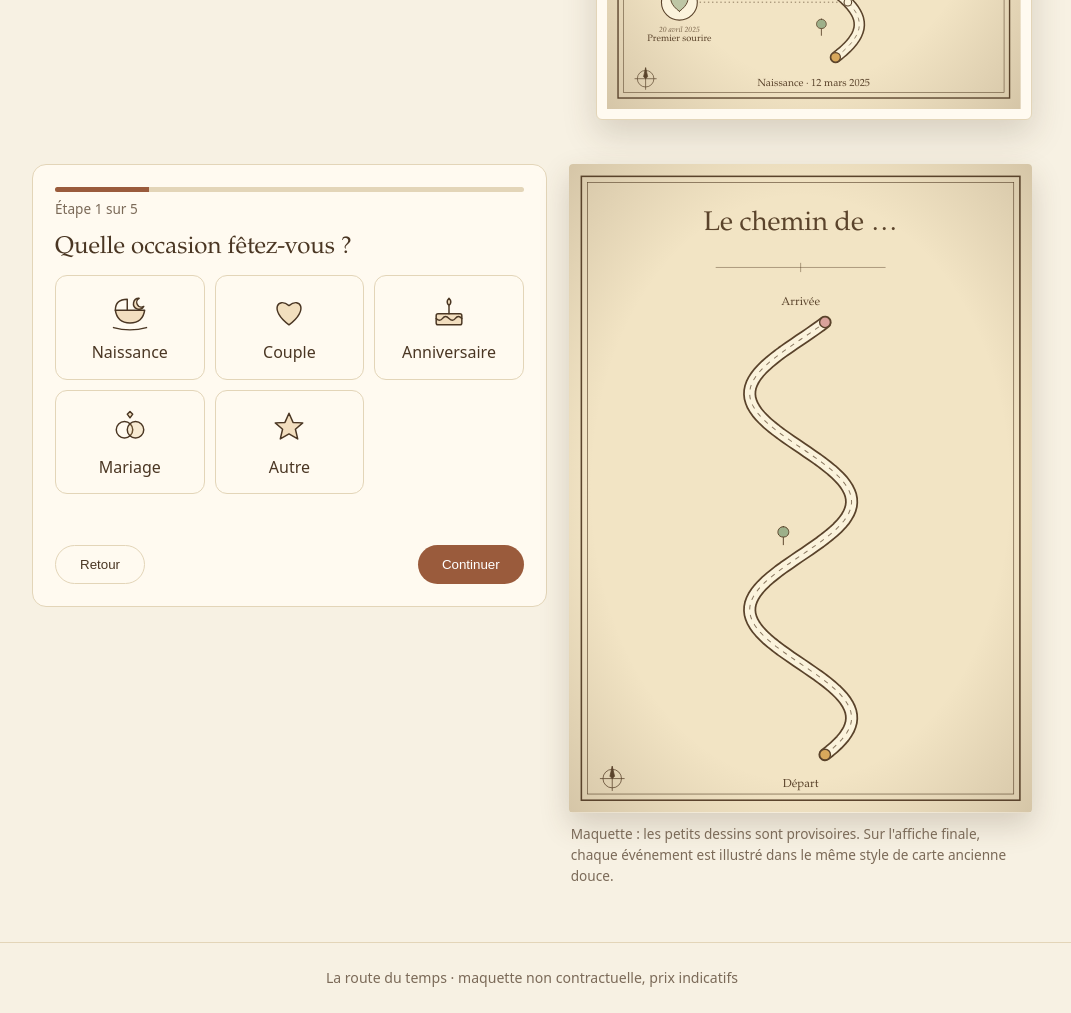
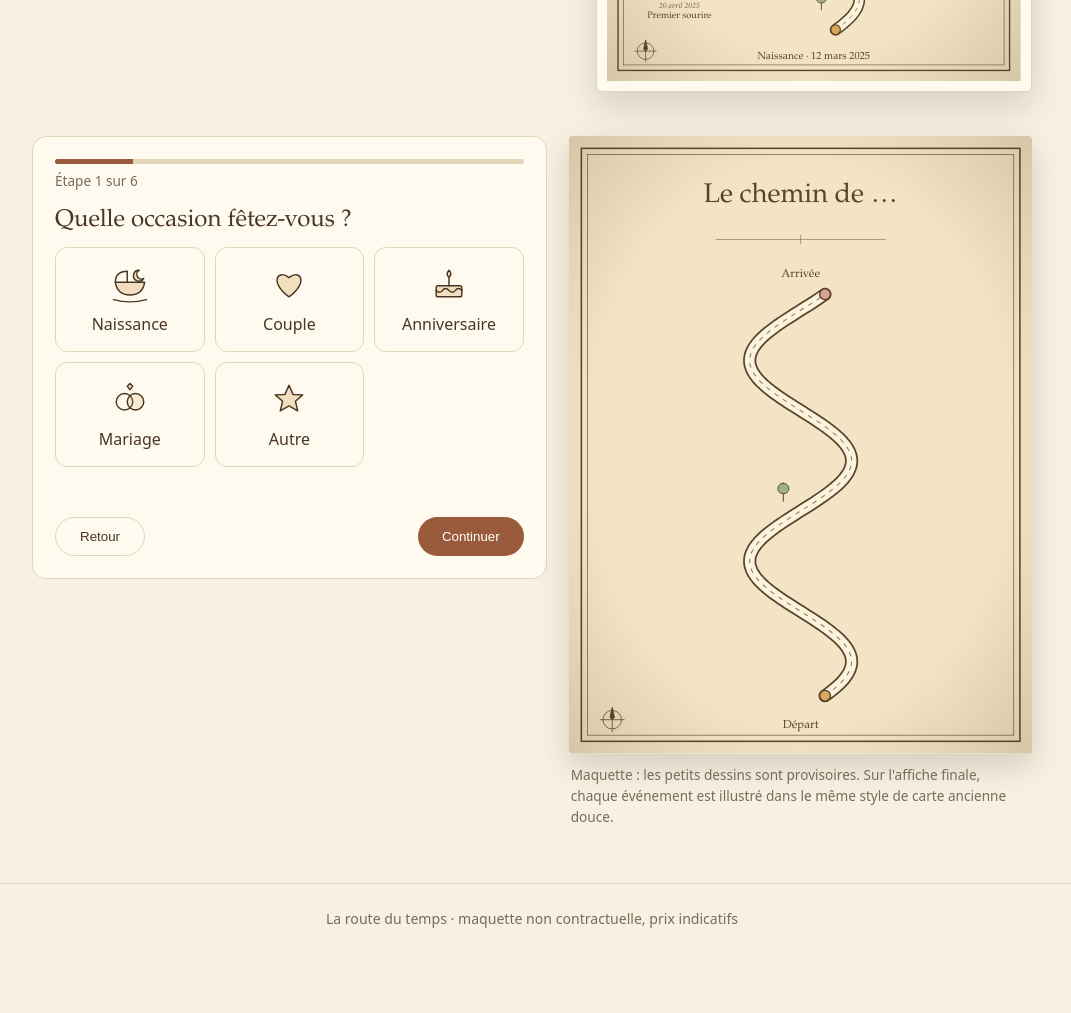
Before and after one commit to lucasjohnson92100-ops/Cinderdelve, a plain HTML site: page souvenirs/index.html in a window 1280 px wide. Shown: the part 580-1593 px from the top of the page, without its empty margins (108-1179 px from the left). After the commit the page ends 1534 px from the top, so only its background shows below. Drawn offline with Linux system fonts and the light colour scheme; a web font is replaced by a local one.

Commit message:
Nombre de souvenirs adapté au format de l'affiche (21x30 : 5, 30x40 : 9, 50x70 : 20) ; le format est choisi avant les souvenirs
Co-Authored-By: Claude Sonnet 5.5 <noreply@anthropic.com>
Claude-Session: https://claude.ai/code/session_0121sJNUGN5JL61C1A8qbN47

```diff
--- a/souvenirs/index.html
+++ b/souvenirs/index.html
@@ -57,7 +57,7 @@ input:focus,select:focus,button:focus-visible{outline:2px solid var(--acc);outli
 .bad input[data-k=date]{border-color:var(--err)}
 .count{color:var(--muted);font-size:.88rem}
 .fmt{display:flex;gap:10px;flex-wrap:wrap}
-.fmt label{flex:1;min-width:130px;margin:0;font-weight:400;border:1px solid var(--line);border-radius:12px;padding:10px 12px;cursor:pointer;display:flex;gap:8px;align-items:center}
+.fmt label{flex:1;min-width:140px;margin:0;font-weight:400;border:1px solid var(--line);border-radius:12px;padding:10px 12px;cursor:pointer;display:flex;gap:8px;align-items:center}
 .fmt input{width:auto}
 .total{display:flex;justify-content:space-between;align-items:center;margin-top:18px;font:1.5rem var(--serif)}
 .poster{background:#fff;border-radius:4px;overflow:hidden;box-shadow:0 12px 30px rgba(74,54,35,.2)}
@@ -148,17 +148,23 @@ const THEMES = {
   brume: { label: 'Brume', bg: '#e6ebe8', ink: '#3d4b55', road: '#f7f9f8', wash: ['#8fb0a6', '#b9a6c4', '#7f9fb8', '#d1b27a'] },
   rose: { label: 'Rosé', bg: '#f5e3da', ink: '#6b4743', road: '#fdf4ee', wash: ['#a9b88f', '#e1a1a1', '#9fb2c4', '#e3b878'] },
 };
-const FORMATS = { '30x40': ['30 × 40 cm', 29], '50x70': ['50 × 70 cm', 49] };
+// Dimensions en unités de dessin : 1 cm = 20 unités, donc les textes gardent la même taille réelle quel que soit le format.
+const FORMATS = {
+  '21x30': { label: '21 × 30 cm', price: 19, w: 420, h: 600 },
+  '30x40': { label: '30 × 40 cm', price: 29, w: 600, h: 800 },
+  '50x70': { label: '50 × 70 cm', price: 49, w: 1000, h: 1400 },
+};
 const FRAME_PRICE = 19;
-const MAX_EVENTS = 10;
+const Y_END = 205, Y_MARGIN = 75, SLOT = 52; // route : de h - Y_MARGIN à Y_END, un souvenir tous les 52 unités
+const maxEvents = (s) => Math.floor((FORMATS[s.format].h - Y_MARGIN - Y_END) / SLOT) - 1;
 
 const blank = () => ({ step: 0, occ: '', names: '', title: '', titleEdited: false, start: '', end: '', events: [], theme: 'parchemin', format: '30x40', frame: false });
 let S = blank();
 
-const SAMPLE = () => ({ ...blank(), step: 4, occ: 'naissance', names: 'Léa', title: 'La première aventure de Léa', start: '2025-03-12', end: '2026-03-12',
+const SAMPLE = () => ({ ...blank(), step: 5, occ: 'naissance', names: 'Léa', title: 'La première aventure de Léa', start: '2025-03-12', end: '2026-03-12',
   events: [['2025-04-20', 'Premier sourire', 'heart'], ['2025-07-14', 'Premier voyage', 'suitcase'], ['2025-09-02', 'Première dent', 'star'], ['2025-11-08', 'Rencontre avec Moka', 'paw'], ['2025-12-25', 'Premier Noël', 'house'], ['2026-02-14', 'Premiers pas', 'steps']].map(([date, title, ic]) => ({ date, title, icon: ic })) });
 
-const shownEvents = (s) => s.events.filter((e) => e.date && e.title.trim()).sort((a, b) => a.date.localeCompare(b.date)).slice(0, MAX_EVENTS);
+const shownEvents = (s) => s.events.filter((e) => e.date && e.title.trim()).sort((a, b) => a.date.localeCompare(b.date)).slice(0, maxEvents(s));
 
 function wrap(t, n) {
   const lines = [''];
@@ -174,20 +180,21 @@ function wrap(t, n) {
 
 let posterId = 0;
 function poster(s) {
-  const th = THEMES[s.theme], oc = OCC[s.occ] || OCC.autre, id = 'p' + posterId++;
-  const evs = shownEvents(s), n = evs.length, Y0 = 765, Y1 = 205;
-  const at = (u) => ({ x: 300 + 66 * Math.sin(u * Math.PI * 4 + 0.5), y: Y0 - u * (Y0 - Y1) });
-  const pts = Array.from({ length: 121 }, (_, i) => at(i / 120));
+  const th = THEMES[s.theme], oc = OCC[s.occ] || OCC.autre, id = 'p' + posterId++, F = FORMATS[s.format], W = F.w, H = F.h, CX = W / 2;
+  const evs = shownEvents(s), n = evs.length, Y0 = H - Y_MARGIN, Y1 = Y_END;
+  const small = W < 500, amp = small ? 38 : W < 700 ? 66 : 100, colX = small ? 82 : W < 700 ? 105 : 150, wrapN = small ? 15 : 20, waves = (Y0 - Y1) / 260;
+  const at = (u) => ({ x: CX + amp * Math.sin(u * Math.PI * 2 * waves + 0.5), y: Y0 - u * (Y0 - Y1) });
+  const N = Math.ceil(waves * 60), pts = Array.from({ length: N + 1 }, (_, i) => at(i / N));
   const d = pts.map((p, i) => (i ? 'L' : 'M') + p.x.toFixed(1) + ' ' + p.y.toFixed(1)).join('');
   const title = s.title.trim() || oc.title.replace('{n}', s.names.trim() || '…');
-  const ts = title.length > 30 ? 24 : title.length > 22 ? 29 : 35;
+  const ts = Math.max(18, Math.min(35, (W - 90) / (title.length * 0.48)));
   const ink = th.ink;
   let g = `<defs><radialGradient id="${id}" cx="50%" cy="50%" r="75%"><stop offset="60%" stop-color="${ink}" stop-opacity="0"/><stop offset="100%" stop-color="${ink}" stop-opacity=".22"/></radialGradient></defs>`;
-  g += `<rect width="600" height="840" fill="${th.bg}"/><rect width="600" height="840" fill="url(#${id})"/>`;
-  g += `<rect x="16" y="16" width="568" height="808" fill="none" stroke="${ink}" stroke-width="2"/><rect x="24" y="24" width="552" height="792" fill="none" stroke="${ink}" stroke-width=".8"/>`;
-  g += `<text x="300" y="86" text-anchor="middle" font-family="${SERIF}" font-size="${ts}" fill="${ink}">${esc(title)}</text>`;
-  if (s.start && s.end) g += `<text x="300" y="116" text-anchor="middle" font-family="${SERIF}" font-style="italic" font-size="15" fill="${ink}" opacity=".85">du ${esc(fmt(s.start))} au ${esc(fmt(s.end))}</text>`;
-  g += `<path d="M190 134H410M300 128v12" stroke="${ink}" stroke-width="1" fill="none" opacity=".6"/>`;
+  g += `<rect width="${W}" height="${H}" fill="${th.bg}"/><rect width="${W}" height="${H}" fill="url(#${id})"/>`;
+  g += `<rect x="16" y="16" width="${W - 32}" height="${H - 32}" fill="none" stroke="${ink}" stroke-width="2"/><rect x="24" y="24" width="${W - 48}" height="${H - 48}" fill="none" stroke="${ink}" stroke-width=".8"/>`;
+  g += `<text x="${CX}" y="86" text-anchor="middle" font-family="${SERIF}" font-size="${ts.toFixed(1)}" fill="${ink}">${esc(title)}</text>`;
+  if (s.start && s.end) g += `<text x="${CX}" y="116" text-anchor="middle" font-family="${SERIF}" font-style="italic" font-size="15" fill="${ink}" opacity=".85">du ${esc(fmt(s.start))} au ${esc(fmt(s.end))}</text>`;
+  g += `<path d="M${CX - 110} 134H${CX + 110}M${CX} 128v12" stroke="${ink}" stroke-width="1" fill="none" opacity=".6"/>`;
   // décor : petits arbres entre les repères
   for (let i = 0; i <= n; i++) {
     const p = at((i + 0.5) / (n + 1)), x = p.x + (i % 2 ? 54 : -54);
@@ -195,9 +202,9 @@ function poster(s) {
   }
   g += `<path d="${d}" fill="none" stroke="${ink}" stroke-width="17" stroke-linecap="round" stroke-linejoin="round"/><path d="${d}" fill="none" stroke="${th.road}" stroke-width="12.5" stroke-linecap="round" stroke-linejoin="round"/><path d="${d}" fill="none" stroke="${ink}" stroke-width="1.3" stroke-dasharray="6 7" opacity=".7"/>`;
   evs.forEach((e, i) => {
-    const p = at((i + 1) / (n + 1)), left = i % 2 === 0, cx = left ? 105 : 495, y = p.y;
+    const p = at((i + 1) / (n + 1)), left = i % 2 === 0, cx = left ? colX : W - colX, y = p.y;
     const ex = left ? cx + 27 : cx - 27, rx = left ? p.x - 9 : p.x + 9;
-    const lines = wrap(e.title.trim(), 20);
+    const lines = wrap(e.title.trim(), wrapN);
     g += `<path d="M${rx.toFixed(1)} ${y.toFixed(1)}L${ex} ${y.toFixed(1)}" stroke="${ink}" stroke-width="1.2" stroke-dasharray="2 4" opacity=".8"/>`;
     g += `<circle cx="${p.x.toFixed(1)}" cy="${y.toFixed(1)}" r="5.5" fill="${th.road}" stroke="${ink}" stroke-width="1.6"/>`;
     g += `<circle cx="${cx}" cy="${y.toFixed(1)}" r="26" fill="${th.road}" stroke="${ink}" stroke-width="1.6"/>`;
@@ -207,23 +214,24 @@ function poster(s) {
   });
   const a = at(0), b = at(1);
   g += `<circle cx="${a.x.toFixed(1)}" cy="${a.y.toFixed(1)}" r="7" fill="${th.wash[3]}" stroke="${ink}" stroke-width="1.8"/><circle cx="${b.x.toFixed(1)}" cy="${b.y.toFixed(1)}" r="7" fill="${th.wash[1]}" stroke="${ink}" stroke-width="1.8"/>`;
-  g += `<text x="300" y="${Y0 + 42}" text-anchor="middle" font-family="${SERIF}" font-size="15" fill="${ink}">${esc(oc.start)}${s.start ? ' · ' + esc(fmt(s.start)) : ''}</text>`;
-  g += `<text x="300" y="${Y1 - 22}" text-anchor="middle" font-family="${SERIF}" font-size="15" fill="${ink}">${esc(oc.end)}${s.end ? ' · ' + esc(fmt(s.end)) : ''}</text>`;
-  g += `<g transform="translate(56 796)" stroke="${ink}" stroke-width="1" fill="none"><circle r="12"/><path d="M0 -16V16M-16 0H16"/><path d="M0 -16L3 -3L0 0L-3 -3Z" fill="${ink}"/></g>`;
-  return `<svg viewBox="0 0 600 840" role="img" aria-label="Aperçu de l'affiche : ${esc(title)}">${g}</svg>`;
+  g += `<text x="${CX}" y="${Y0 + 42}" text-anchor="middle" font-family="${SERIF}" font-size="15" fill="${ink}">${esc(oc.start)}${s.start ? ' · ' + esc(fmt(s.start)) : ''}</text>`;
+  g += `<text x="${CX}" y="${Y1 - 22}" text-anchor="middle" font-family="${SERIF}" font-size="15" fill="${ink}">${esc(oc.end)}${s.end ? ' · ' + esc(fmt(s.end)) : ''}</text>`;
+  g += `<g transform="translate(56 ${H - 44})" stroke="${ink}" stroke-width="1" fill="none"><circle r="12"/><path d="M0 -16V16M-16 0H16"/><path d="M0 -16L3 -3L0 0L-3 -3Z" fill="${ink}"/></g>`;
+  return `<svg viewBox="0 0 ${W} ${H}" role="img" aria-label="Aperçu de l'affiche : ${esc(title)}">${g}</svg>`;
 }
 
-const STEPS = 5;
+const STEPS = 6;
 function stepError() {
   if (S.step === 1 && !S.names.trim()) return 'Indiquez au moins un prénom.';
   if (S.step === 2) {
     if (!S.start || !S.end) return 'Renseignez les deux dates.';
     if (S.end <= S.start) return 'La date de fin doit être après la date de début.';
   }
-  if (S.step === 3) {
+  if (S.step === 4) {
     const ok = S.events.filter((e) => e.date && e.title.trim());
     if (ok.length < 1) return 'Ajoutez au moins un souvenir avec une date et un titre.';
     if (ok.some((e) => e.date < S.start || e.date > S.end)) return 'Une date est en dehors de la période choisie.';
+    if (S.events.length > maxEvents(S)) return `Ce format accueille ${maxEvents(S)} souvenirs au maximum : retirez-en ${S.events.length - maxEvents(S)} ou choisissez un format plus grand (étape précédente).`;
   }
   return '';
 }
@@ -239,19 +247,22 @@ function renderJourney() {
   } else if (S.step === 2) {
     h += `<h2>Où commence la route, où s'arrête-t-elle ?</h2><div class="dates"><div><label for="start">${oc.sLab}</label><input id="start" type="date" value="${S.start}"></div><div><label for="end">${oc.eLab}</label><input id="end" type="date" value="${S.end}"></div></div>`;
   } else if (S.step === 3) {
+    h += `<h2>Quelle taille d'affiche ?</h2><p class="hint">Plus l'affiche est grande, plus elle peut raconter de moments sans devenir illisible.</p>
+      <div class="fmt">${Object.entries(FORMATS).map(([k, f]) => `<label><input type="radio" name="fmt" value="${k}" ${S.format === k ? 'checked' : ''}><span><b>${f.label}</b><br><small>jusqu'à ${maxEvents({ format: k })} souvenirs · ${f.price} €</small></span></label>`).join('')}</div>`;
+    if (S.events.length > maxEvents(S)) h += `<p class="err">Vous avez déjà ${S.events.length} souvenirs : ce format n'en accueille que ${maxEvents(S)}.</p>`;
+  } else if (S.step === 4) {
     h += `<h2>Les moments qui comptent</h2><p class="hint">Choisissez une idée ou écrivez la vôtre. Chaque souvenir devient un petit dessin le long de la route.</p>
       <div class="chips" id="sugs">${oc.sug.map(([t, ic], i) => `<button type="button" class="chip" data-sug="${i}">${esc(t)}</button>`).join('')}</div><div id="evs"></div>
       <p class="count" id="count"></p><button type="button" class="btn ghost" id="addEv">+ Ajouter un souvenir</button>`;
   } else {
-    const price = FORMATS[S.format][1] + (S.frame ? FRAME_PRICE : 0);
-    h += `<h2>Style et format</h2><label>Couleurs</label><div class="chips">${Object.entries(THEMES).map(([k, t]) => `<button type="button" class="chip" data-theme="${k}" aria-pressed="${S.theme === k}">${t.label}</button>`).join('')}</div>
-      <label>Format</label><div class="fmt">${Object.entries(FORMATS).map(([k, [l, p]]) => `<label><input type="radio" name="fmt" value="${k}" ${S.format === k ? 'checked' : ''}>${l} · ${p} €</label>`).join('')}</div>
+    const price = FORMATS[S.format].price + (S.frame ? FRAME_PRICE : 0);
+    h += `<h2>Style et finition</h2><label>Couleurs</label><div class="chips">${Object.entries(THEMES).map(([k, t]) => `<button type="button" class="chip" data-theme="${k}" aria-pressed="${S.theme === k}">${t.label}</button>`).join('')}</div>
       <label class="fmt" style="margin-top:12px;display:flex"><span style="display:flex;gap:8px;align-items:center;width:100%;border:1px solid var(--line);border-radius:12px;padding:10px 12px;cursor:pointer;font-weight:400"><input type="checkbox" id="frame" ${S.frame ? 'checked' : ''} style="width:auto">Avec cadre (+ ${FRAME_PRICE} €)</span></label>
-      <div class="total"><span>Total</span><span>${price} €</span></div>`;
+      <p class="hint">${FORMATS[S.format].label}, ${S.events.length} souvenir${S.events.length > 1 ? 's' : ''}.</p><div class="total"><span>Total</span><span>${price} €</span></div>`;
   }
   h += `<p class="err" id="err" role="alert"></p><div class="nav"><button type="button" class="btn ghost" id="prev" ${S.step === 0 ? 'hidden' : ''}>Retour</button>${S.step === 0 ? '<span></span>' : ''}<button type="button" class="btn" id="next" ${S.step === 0 ? 'hidden' : ''}>${S.step === STEPS - 1 ? 'Commander' : 'Continuer'}</button></div>`;
   $('#journey').innerHTML = h;
-  if (S.step === 3) { renderEvents(); }
+  if (S.step === 4) { renderEvents(); }
   wire();
 }
 
@@ -260,8 +271,8 @@ function renderEvents() {
   $('#evs').innerHTML = S.events.map((e, i) => `<div class="ev ${e.date && (e.date < S.start || e.date > S.end) ? 'bad' : ''}" data-i="${i}"><span class="ei">${iconSvg(e.icon)}</span>
     <input type="date" data-k="date" min="${S.start}" max="${S.end}" value="${e.date}" aria-label="Date"><input data-k="title" value="${esc(e.title)}" maxlength="40" placeholder="Titre" aria-label="Titre">
     <select data-k="icon" aria-label="Dessin">${opts(e.icon)}</select><button type="button" class="x" data-del aria-label="Supprimer">×</button></div>`).join('');
-  const full = S.events.length >= MAX_EVENTS;
-  $('#count').textContent = `${S.events.length} / ${MAX_EVENTS} souvenirs : au-delà, l'affiche devient difficile à lire.`;
+  const full = S.events.length >= maxEvents(S);
+  $('#count').textContent = `${S.events.length} / ${maxEvents(S)} souvenirs pour le format ${FORMATS[S.format].label}. Besoin de plus de place ? Revenez choisir un format plus grand.`;
   $('#addEv').disabled = full;
   document.querySelectorAll('#sugs .chip').forEach((c) => (c.disabled = full));
 }
@@ -290,7 +301,7 @@ function wire() {
     row.querySelector('[data-del]').onclick = () => { S.events.splice(+row.dataset.i, 1); renderEvents(); wire(); update(); };
   });
   j.querySelectorAll('[data-theme]').forEach((b) => (b.onclick = () => { S.theme = b.dataset.theme; renderJourney(); update(); }));
-  j.querySelectorAll('[name=fmt]').forEach((r) => (r.onchange = () => { S.format = r.value; renderJourney(); }));
+  j.querySelectorAll('[name=fmt]').forEach((r) => (r.onchange = () => { S.format = r.value; renderJourney(); update(); }));
   on('#frame', 'change', (e) => { S.frame = e.target.checked; renderJourney(); });
   on('#prev', 'click', () => { S.step--; renderJourney(); });
   on('#next', 'click', () => {
@@ -301,8 +312,8 @@ function wire() {
 }
 
 function openOrder() {
-  const price = FORMATS[S.format][1] + (S.frame ? FRAME_PRICE : 0);
-  $('#sum').textContent = `${S.title || OCC[S.occ].label} · ${FORMATS[S.format][0]}${S.frame ? ' avec cadre' : ''} · ${price} €. Nous vous recontactons sous 24 h pour confirmer et régler. Rien n'est payé maintenant.`;
+  const price = FORMATS[S.format].price + (S.frame ? FRAME_PRICE : 0);
+  $('#sum').textContent = `${S.title || OCC[S.occ].label} · ${FORMATS[S.format].label}${S.frame ? ' avec cadre' : ''} · ${price} €. Nous vous recontactons sous 24 h pour confirmer et régler. Rien n'est payé maintenant.`;
   $('#orderMsg').textContent = '';
   $('#dlg').showModal();
 }
@@ -320,7 +331,7 @@ $('#orderForm').addEventListener('submit', async (e) => {
   }
 });
 
-$('#sample').onclick = () => { S = SAMPLE(); renderJourney(); update(); $('#creer').scrollIntoView({ behavior: 'smooth' }); };
+$('#sample').onclick = () => { S = SAMPLE(); S.step = 5; renderJourney(); update(); $('#creer').scrollIntoView({ behavior: 'smooth' }); };
 $('#heroArt').innerHTML = poster(SAMPLE());
 renderJourney();
 update();
```
Also changed, not shown: 1 other file.
